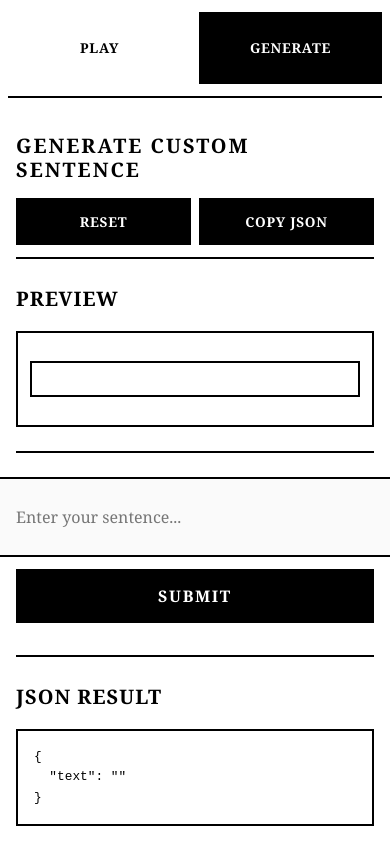
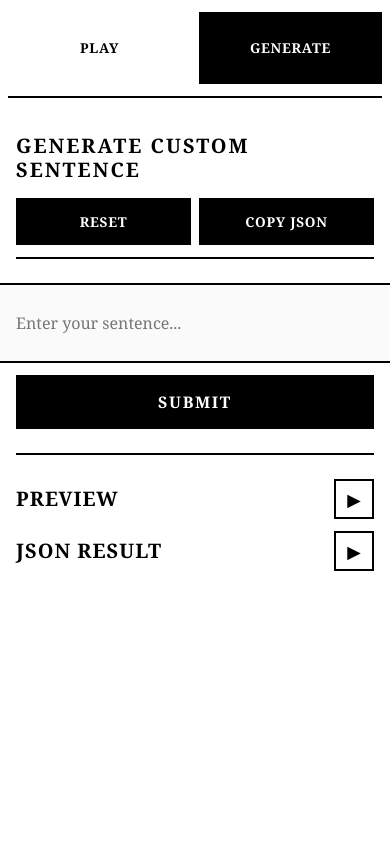
Before and after one commit to daniroyosole/brackets, a React (Vite) app: page /generate in a window 390 px wide. Built offline with nearby package versions, Linux system fonts and the light colour scheme.

Commit message:
generator fix

```diff
--- a/src/App.tsx
+++ b/src/App.tsx
@@ -1,4 +1,4 @@
-import { BrowserRouter, Routes, Route } from 'react-router-dom'
+import { BrowserRouter, Routes, Route, Navigate } from 'react-router-dom'
 import Navigation from './components/layout/Navigation'
 import Game from './pages/Game'
 import Generate from './pages/Generate'
@@ -11,6 +11,7 @@ const App = () => {
       <Routes>
         <Route path="/" element={<Game />} />
         <Route path="/generate" element={<Generate />} />
+        <Route path="*" element={<Navigate to="/" replace />} />
       </Routes>
     </BrowserRouter>
   )
--- a/src/components/generate/GenerateComponents.css
+++ b/src/components/generate/GenerateComponents.css
@@ -254,6 +254,44 @@
   color: #ffffff;
 }
 
+.sentence-pill-wrapper {
+  display: flex;
+  flex-direction: column;
+  gap: 0.5rem;
+}
+
+.selection-button-container {
+  display: flex;
+  justify-content: flex-start;
+  margin-left: 0.5rem;
+}
+
+.create-clue-button {
+  padding: 0.75rem 1.5rem;
+  background-color: #000000;
+  color: #ffffff;
+  border: 2px solid #000000;
+  cursor: pointer;
+  font-weight: 700;
+  font-size: 0.9rem;
+  text-transform: uppercase;
+  letter-spacing: 0.1em;
+  font-family: inherit;
+  transition: all 0.2s ease;
+  white-space: nowrap;
+  box-shadow: 2px 2px 0 #000000;
+}
+
+.create-clue-button:hover {
+  background-color: #ffffff;
+  color: #000000;
+}
+
+.create-clue-button:active {
+  transform: translateY(1px);
+  box-shadow: 1px 1px 0 #000000;
+}
+
 @media (max-width: 768px) {
   .pills-container {
     gap: 0.75rem;
@@ -265,6 +303,13 @@
     min-height: 44px;
     word-wrap: break-word;
     overflow-wrap: break-word;
+  }
+
+  .create-clue-button {
+    padding: 0.625rem 1rem;
+    font-size: 0.9rem;
+    min-height: 44px;
+    box-shadow: 3px 3px 0 #000000;
   }
 
   .sentence-pill {
@@ -395,4 +440,10 @@
   .card-content {
     padding: 0.875rem;
   }
+
+  .create-clue-button {
+    padding: 0.75rem 1rem;
+    font-size: 0.95rem;
+    min-height: 48px;
+  }
 }
--- a/src/pages/Generate.css
+++ b/src/pages/Generate.css
@@ -49,15 +49,30 @@
   color: #000000;
 }
 
-.preview-section {
-  margin-bottom: 2rem;
+.generate-content {
+  display: flex;
+  flex-direction: column;
+  gap: 2rem;
   padding-bottom: 2rem;
   border-bottom: 2px solid #000000;
+  margin-bottom: 2rem;
 }
 
-.preview-section h2 {
+.preview-section {
   margin-top: 0;
+}
+
+.preview-section-header,
+.json-preview-section-header {
+  display: flex;
+  justify-content: space-between;
+  align-items: center;
   margin-bottom: 1rem;
+}
+
+.preview-section h2,
+.json-preview-section h2 {
+  margin: 0;
   font-size: 1.5rem;
   color: #000000;
   font-weight: 700;
@@ -65,16 +80,29 @@
   letter-spacing: 0.05em;
 }
 
+.collapse-toggle-btn {
+  background: none;
+  border: 2px solid #000000;
+  color: #000000;
+  font-size: 1rem;
+  cursor: pointer;
+  padding: 0.25rem 0.5rem;
+  min-width: 32px;
+  min-height: 32px;
+  display: flex;
+  align-items: center;
+  justify-content: center;
+  font-weight: 700;
+  transition: all 0.2s ease;
+}
+
+.collapse-toggle-btn:hover {
+  background-color: #000000;
+  color: #ffffff;
+}
+
 .preview-content {
   background-color: #ffffff;
-  border: 2px solid #000000;
-  padding: 1.5rem;
-}
-
-.generate-content {
-  display: flex;
-  flex-direction: column;
-  gap: 2rem;
 }
 
 .sentence-form {
@@ -118,19 +146,7 @@
 
 
 .json-preview-section {
-  margin-top: 3rem;
-  padding-top: 2rem;
-  border-top: 2px solid #000000;
-}
-
-.json-preview-section h2 {
   margin-top: 0;
-  margin-bottom: 1rem;
-  font-size: 1.5rem;
-  color: #000000;
-  font-weight: 700;
-  text-transform: uppercase;
-  letter-spacing: 0.05em;
 }
 
 .json-preview-container {
@@ -187,18 +203,22 @@
     min-height: 44px;
   }
 
-  .preview-section {
+  .generate-content {
     margin-bottom: 1.5rem;
     padding-bottom: 1.5rem;
   }
 
-  .preview-section h2 {
+  .preview-section-header,
+  .json-preview-section-header {
+    margin-bottom: 0.75rem;
+  }
+
+  .preview-section h2,
+  .json-preview-section h2 {
     font-size: 1.25rem;
   }
 
   .preview-content {
-    padding: 1rem;
-    font-size: 0.9rem;
     overflow-x: auto;
   }
 
@@ -228,13 +248,10 @@
     min-height: 48px;
   }
 
-  .json-preview-section {
-    margin-top: 2rem;
-    padding-top: 1.5rem;
-  }
-
-  .json-preview-section h2 {
-    font-size: 1.25rem;
+  .collapse-toggle-btn {
+    min-width: 40px;
+    min-height: 40px;
+    font-size: 1.1rem;
   }
 
   .json-preview-container {
@@ -256,11 +273,6 @@
     font-size: 1.25rem;
   }
 
-  .preview-content {
-    padding: 0.75rem;
-    font-size: 0.85rem;
-  }
-
   .sentence-input {
     font-size: 16px; /* Prevents zoom on iOS */
   }
--- a/src/pages/Generate.tsx
+++ b/src/pages/Generate.tsx
@@ -24,6 +24,8 @@ const Generate = () => {
   const [isSentenceLocked, setIsSentenceLocked] = useState(false)
   const [clues, setClues] = useState<Map<string, ClueNode>>(new Map())
   const [selections, setSelections] = useState<Map<string, SelectionState & { clueText: string }>>(new Map())
+  const [isPreviewExpanded, setIsPreviewExpanded] = useState(false)
+  const [isJsonExpanded, setIsJsonExpanded] = useState(false)
 
   const handleSubmitSentence = (e: React.FormEvent) => {
     e.preventDefault()
@@ -283,17 +285,6 @@ const Generate = () => {
         </div>
       </div>
 
-      <div className="preview-section">
-        <h2>Preview</h2>
-        <div className="preview-content">
-          <SentenceComponent
-            sentence={sentence}
-            solvedClues={new Set()}
-            eligibleCluePaths={new Set()}
-          />
-        </div>
-      </div>
-
       <div className="generate-content">
         {!isSentenceLocked ? (
           <form onSubmit={handleSubmitSentence} className="sentence-form">
@@ -345,13 +336,46 @@ const Generate = () => {
         })()}
       </div>
 
+      <div className="preview-section">
+        <div className="preview-section-header">
+          <h2>Preview</h2>
+          <button
+            onClick={() => setIsPreviewExpanded(!isPreviewExpanded)}
+            className="collapse-toggle-btn"
+            type="button"
+          >
+            {isPreviewExpanded ? '▼' : '▶'}
+          </button>
+        </div>
+        {isPreviewExpanded && (
+          <div className="preview-content">
+            <SentenceComponent
+              sentence={sentence}
+              solvedClues={new Set()}
+              eligibleCluePaths={new Set()}
+            />
+          </div>
+        )}
+      </div>
+
       <div className="json-preview-section">
-        <h2>JSON Result</h2>
-        <div className="json-preview-container">
-          <pre className="json-preview-content">
-            {JSON.stringify(sentence, null, 2)}
-          </pre>
+        <div className="json-preview-section-header">
+          <h2>JSON Result</h2>
+          <button
+            onClick={() => setIsJsonExpanded(!isJsonExpanded)}
+            className="collapse-toggle-btn"
+            type="button"
+          >
+            {isJsonExpanded ? '▼' : '▶'}
+          </button>
         </div>
+        {isJsonExpanded && (
+          <div className="json-preview-container">
+            <pre className="json-preview-content">
+              {JSON.stringify(sentence, null, 2)}
+            </pre>
+          </div>
+        )}
       </div>
     </div>
   )
```
Also changed, not shown: src/components/generate/CluePill.tsx (+71 -31 lines), src/components/generate/SentencePill.tsx (+70 -25 lines).
